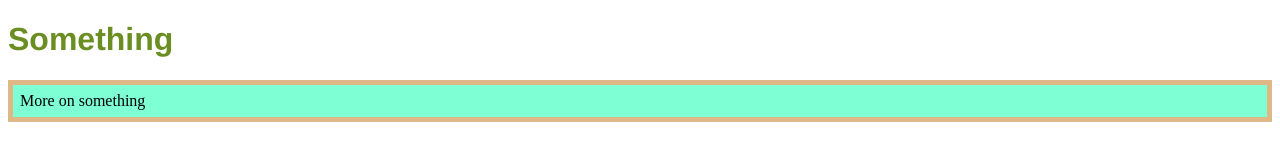
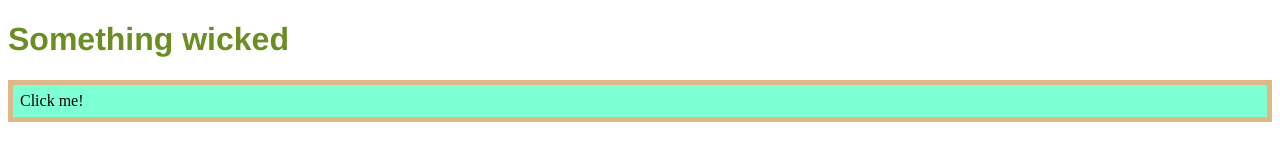
Before and after one commit to elena-zelenskaya/basic_repo, a plain HTML site: page index.html in a window 1280 px wide. Drawn offline with Linux system fonts and the light colour scheme.

Commit message:
edit text in index.html

```diff
--- a/index.html
+++ b/index.html
@@ -7,8 +7,8 @@
     <link href="styles.css" rel="stylesheet" type="text/css" />
 </head>
 <body>
-    <h1>Something</h1>
-    <p id="lol">More on something</p>
+    <h1>Something wicked</h1>
+    <p id="lol">Click me!</p>
     <script src="scripts.js" type="text/javascript"></script>
 </body>
 </html>
```
